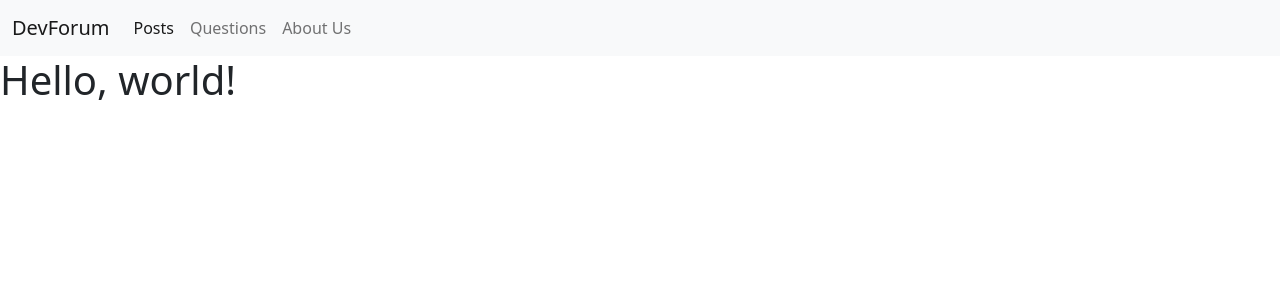
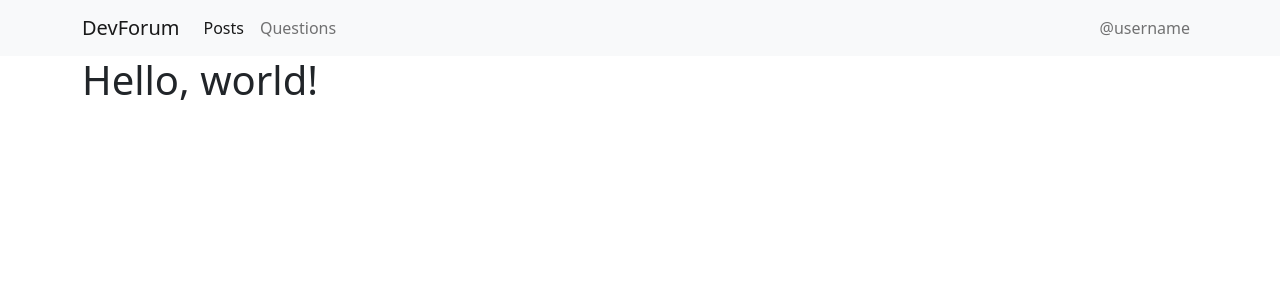
Before and after one commit to sani1994/dev-forum, a Django app: page / in a window 1280 px wide. Shown: the top 300 px of the page. Run offline with Django 4.2, Linux system fonts and the light colour scheme.

Commit message:
Designed navbar for the project

```diff
--- a/core/static/core/style.css
+++ b/core/static/core/style.css
@@ -0,0 +1,6 @@
+.navbar__content {
+    width: 100%;
+    display: flex;
+    justify-content: space-between;
+    flex-direction: row;
+}
--- a/core/templates/core/base.html
+++ b/core/templates/core/base.html
@@ -10,29 +10,9 @@
   </head>
   <body>
     <div>
-    <nav class="navbar navbar-expand-lg bg-light">
-        <div class="container-fluid">
-          <a class="navbar-brand" href="#">DevForum</a>
-          <button class="navbar-toggler" type="button" data-bs-toggle="collapse" data-bs-target="#navbarNav" aria-controls="navbarNav" aria-expanded="false" aria-label="Toggle navigation">
-            <span class="navbar-toggler-icon"></span>
-          </button>
-          <div class="collapse navbar-collapse" id="navbarNav">
-            <ul class="navbar-nav">
-              <li class="nav-item">
-                <a class="nav-link active" aria-current="page" href="#">Posts</a>
-              </li>
-              <li class="nav-item">
-                <a class="nav-link" href="#">Questions</a>
-              </li>
-              <li class="nav-item">
-                <a class="nav-link" href="#">About Us</a>
-              </li>
-            </ul>
-          </div>
-        </div>
-      </nav>
+        {% include './navbar.html' %}
     </div>
-    <div class="homedody">
+    <div class="container">
         <h1>Hello, world!</h1>
     </div>
     <script src="https://cdn.jsdelivr.net/npm/@popperjs/core@2.11.6/dist/umd/popper.min.js" integrity="sha384-oBqDVmMz9ATKxIep9tiCxS/Z9fNfEXiDAYTujMAeBAsjFuCZSmKbSSUnQlmh/jp3" crossorigin="anonymous"></script>
--- /dev/null
+++ b/core/templates/core/navbar.html
@@ -0,0 +1,22 @@
+<nav class="navbar navbar-expand-lg bg-light">
+    <div class="container-fluid container">
+        <a class="navbar-brand" href="#">DevForum</a>
+        <div class="collapse navbar-collapse" id="navbarNav">
+        <div class="navbar__content">
+            <ul class="navbar-nav">
+                <li class="nav-item">
+                <a class="nav-link active" aria-current="page" href="#">Posts</a>
+                </li>
+                <li class="nav-item">
+                <a class="nav-link" href="#">Questions</a>
+                </li>
+            </ul>
+            <ul class="navbar-nav">
+                <li class="nav-item">
+                <a class="nav-link" href="#">@username</a>
+                </li>
+            </ul>
+        </div>
+        </div>
+    </div>
+</nav>
```
